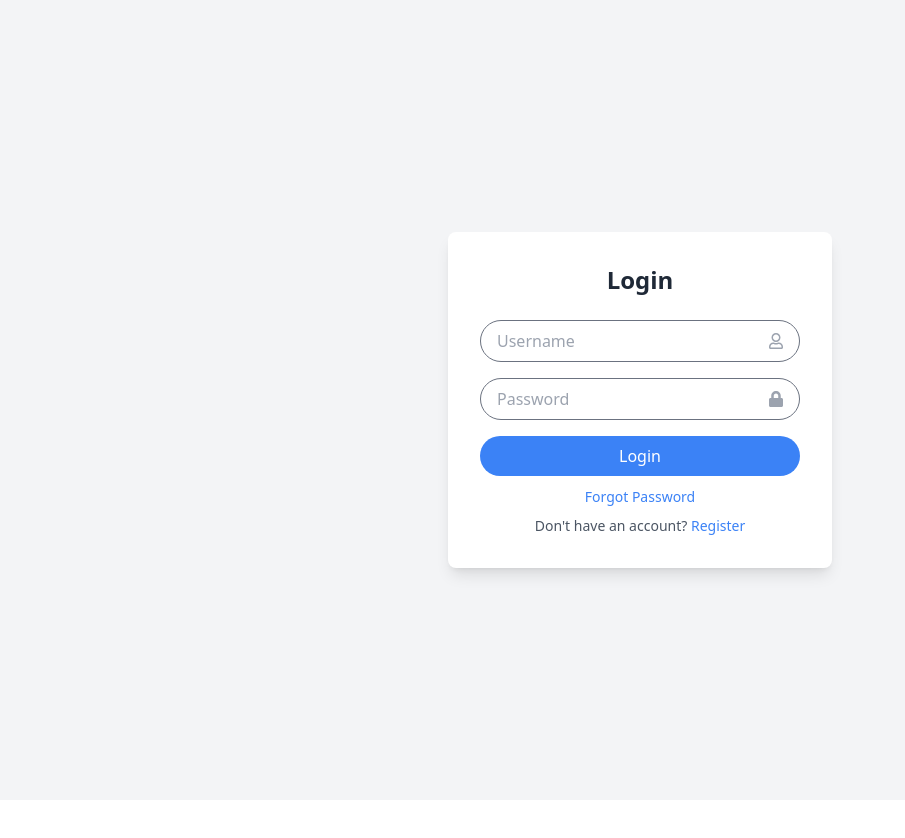
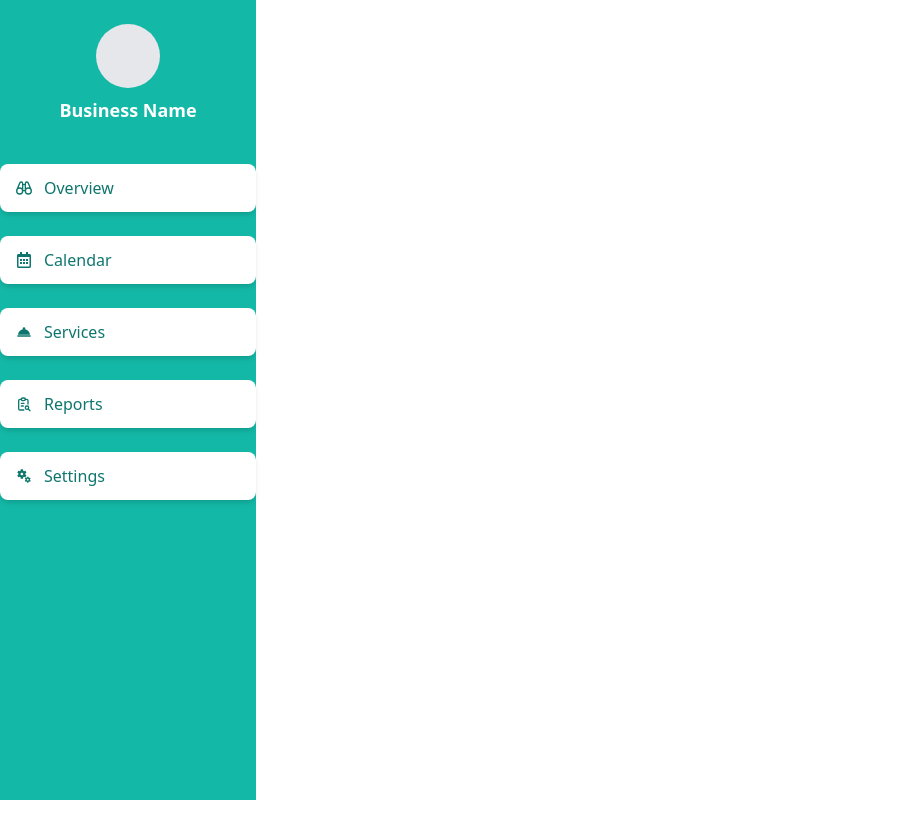
Before and after one commit to ItzYaboiiJoe/AppointmentApp, a React (Vite) app: page / in a window 1280 px wide. Shown: the top 838 px of the page, without its empty margins (0-905 px from the left). After the commit the page ends 800 px from the top, so only its background shows below. Built offline with nearby package versions, Linux system fonts and the light colour scheme.

Commit message:
Routing Complete

```diff
--- a/package.json
+++ b/package.json
@@ -15,7 +15,7 @@
     "react-icons": "^5.4.0",
     "react-login-page": "^1.0.4",
     "react-pro-sidebar": "^1.1.0",
-    "react-router-dom": "^7.1.0",
+    "react-router-dom": "^7.1.1",
     "rsuite": "^5.76.0"
   },
   "devDependencies": {
--- a/src/App.jsx
+++ b/src/App.jsx
@@ -9,9 +9,9 @@ import AdminSettings from "./Pages/AdminSettings";
 function App() {
   return (
     <Router>
-      <Login />
-      <div className="flex-grow p-6">
+      <div className="flex-grow">
         <Routes>
+          <Route path="/" element={<AdminOverview />} />
           <Route path="/Overview" element={<AdminOverview />} />
           <Route path="/Calendar" element={<AdminCalendar />} />
           <Route path="/Services" element={<AdminServices />} />
--- a/src/Components/AdminSideNavbar.jsx
+++ b/src/Components/AdminSideNavbar.jsx
@@ -17,23 +17,33 @@ function AdminSideNavbar() {
       <ul className="w-full space-y-6">
         <li className="flex items-center bg-white px-4 py-3 rounded-lg shadow-md">
           <GrOverview className="text-teal-700 mr-3" />
-          <span className="text-teal-700 font-medium">Overview</span>
+          <Link to="/Overview" className="text-teal-700 font-medium">
+            Overview
+          </Link>
         </li>
         <li className="flex items-center bg-white px-4 py-3 rounded-lg shadow-md">
           <FaRegCalendarAlt className="text-teal-700 mr-3" />
-          <span className="text-teal-700 font-medium">Calendar</span>
+          <Link to="/Calendar" className="text-teal-700 font-medium">
+            Calendar
+          </Link>
         </li>
         <li className="flex items-center bg-white px-4 py-3 rounded-lg shadow-md">
           <MdRoomService className="text-teal-700 mr-3" />
-          <span className="text-teal-700 font-medium">Services</span>
+          <Link to="/Services" className="text-teal-700 font-medium">
+            Services
+          </Link>
         </li>
         <li className="flex items-center bg-white px-4 py-3 rounded-lg shadow-md">
           <TbReportSearch className="text-teal-700 mr-3" />
-          <span className="text-teal-700 font-medium">Reports</span>
+          <Link to="/Reports" className="text-teal-700 font-medium">
+            Reports
+          </Link>
         </li>
         <li className="flex items-center bg-white px-4 py-3 rounded-lg shadow-md">
           <MdMiscellaneousServices className="text-teal-700 mr-3" />
-          <span className="text-teal-700 font-medium">Settings</span>
+          <Link to="/Settings" className="text-teal-700 font-medium">
+            Settings
+          </Link>
         </li>
       </ul>
     </nav>
--- a/src/Pages/AdminOverview.jsx
+++ b/src/Pages/AdminOverview.jsx
@@ -1,5 +1,7 @@
+import AdminSideNavbar from "../Components/AdminSideNavbar";
+
 function AdminOverview() {
-  return <h1>Overview Page</h1>;
+  return <AdminSideNavbar />;
 }
 
 export default AdminOverview;
--- a/src/Pages/AdminReports.jsx
+++ b/src/Pages/AdminReports.jsx
@@ -1,5 +1,7 @@
+import AdminSideNavbar from "../Components/AdminSideNavbar";
+
 function AdminReports() {
-  return <h1>Reports Page</h1>;
+  return <AdminSideNavbar />;
 }
 
 export default AdminReports;
--- a/src/Pages/AdminServices.jsx
+++ b/src/Pages/AdminServices.jsx
@@ -1,5 +1,7 @@
+import AdminSideNavbar from "../Components/AdminSideNavbar";
+
 function AdminServices() {
-  return <h1>Services Page</h1>;
+  return <AdminSideNavbar />;
 }
 
 export default AdminServices;
--- a/src/Pages/AdminSettings.jsx
+++ b/src/Pages/AdminSettings.jsx
@@ -1,5 +1,7 @@
+import AdminSideNavbar from "../Components/AdminSideNavbar";
+
 function AdminSettings() {
-  return <h1>Settings Page</h1>;
+  return <AdminSideNavbar />;
 }
 
 export default AdminSettings;
```
Also changed, not shown: 1 other file (tests, documents, lock files or other folders).
